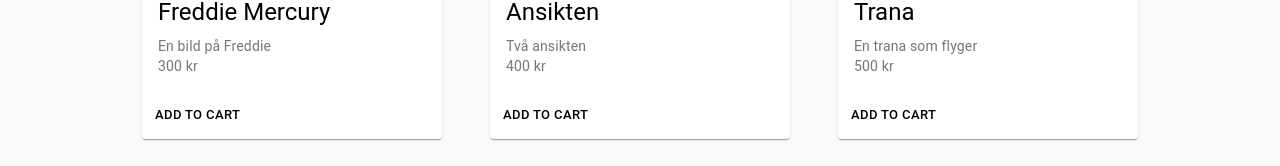
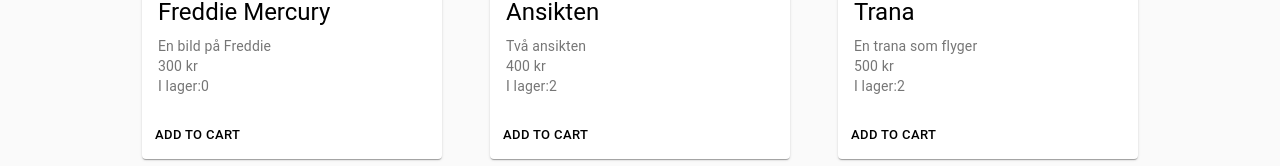
Before and after one commit to miaherman/mini-projekt-webshop, a React (Create React App) app: page / in a window 1280 px wide. Shown: the part 558-724 px from the top of the page. Built offline with nearby package versions, Linux system fonts and the light colour scheme; the HTML template or start-up script is replaced by a standard one.

Commit message:
handle errors in console

```diff
--- a/src/App.tsx
+++ b/src/App.tsx
@@ -11,7 +11,7 @@
 import ProductView from "./components/productView";
 import Main from "./components/main";
 
-import { products } from "./products";
+//import { products } from "./products";
 
 function App() {
   return (
@@ -25,7 +25,7 @@
               <Main />
             </Route>
 
-            <Route path="/product-details/:path">
+            <Route path="/products/:path">
               <ProductView />
             </Route>
 
--- a/src/components/productGrid.tsx
+++ b/src/components/productGrid.tsx
@@ -52,9 +52,9 @@
   return (
     <Grid container justify="center">
       {products.map((product) => (
-        <Grid item>
+        <Grid item key={product.id}>
           <Card className={classes.root}>
-            <Link style={{textDecoration: 'none'}} to={`/product-details/${product.path}`}>
+            <Link style={{textDecoration: 'none'}} to={`/products/${product.path}`}>
               <CardActionArea>
                 <CardMedia
                   className={classes.media}
@@ -84,6 +84,13 @@
                   >
                     {product.price + " kr"}
                   </Typography>
+                  <Typography
+                    variant="body2"
+                    color="textSecondary"
+                    component="p"
+                  >I lager:
+                    {product.stock}
+                  </Typography>
                 </CardContent>
               </CardActionArea>
             </Link>
--- a/src/components/productView.tsx
+++ b/src/components/productView.tsx
@@ -1,8 +1,8 @@
 import { Button, makeStyles, Typography } from "@material-ui/core";
 import React, { useContext } from "react";
-import { useRouteMatch } from "react-router-dom";
+import { Link, useRouteMatch } from "react-router-dom";
 import { CartContext } from "../contexts/CartContext";
-import { Product, products } from "../products";
+import { products } from "../products";
 
 const useStyles = makeStyles((theme) => ({
   root: {
@@ -29,7 +29,8 @@
   const product = products.find(p => p.path === match.params.path);
 
   if (!product) {
-    return <p>Produkten du letar efter finns inte.</p>
+    return <p>Produkten du letar efter finns inte. Till startsidan, klicka&nbsp;
+      <Link style={{ color: "inherit" }} to="/">här!</Link></p>
   }
 
   return (
--- a/src/products.ts
+++ b/src/products.ts
@@ -5,6 +5,7 @@
     title: string;
     description: string;
     price: number;
+    stock: number;
 }
 
 export const products: Array<Product> = [
@@ -16,6 +17,7 @@
       title: "Freddie Mercury",
       description: "En bild på Freddie",
       price: 300,
+      stock: 0,
     },
     {
       id: 2,
@@ -25,6 +27,7 @@
       title: "Ansikten",
       description: "Två ansikten",
       price: 400,
+      stock: 2,
     },
     {
       id: 3,
@@ -34,6 +37,7 @@
       title: "Trana",
       description: "En trana som flyger",
       price: 500,
+      stock: 2,
     },
     {
       id: 4,
@@ -43,6 +47,7 @@
       title: "Svarta Linjer",
       description: "Lite svarta linjer",
       price: 500,
+      stock: 2,
     },
     {
       id: 5,
@@ -52,6 +57,7 @@
       title: "Strand",
       description: "En strand och en himmel",
       price: 500,
+      stock: 2,
     },
     {
       id: 6,
@@ -61,5 +67,6 @@
       title: "Kamera",
       description: "En person håller i en kamera",
       price: 500,
+      stock: 2,
     },
 ];
```
